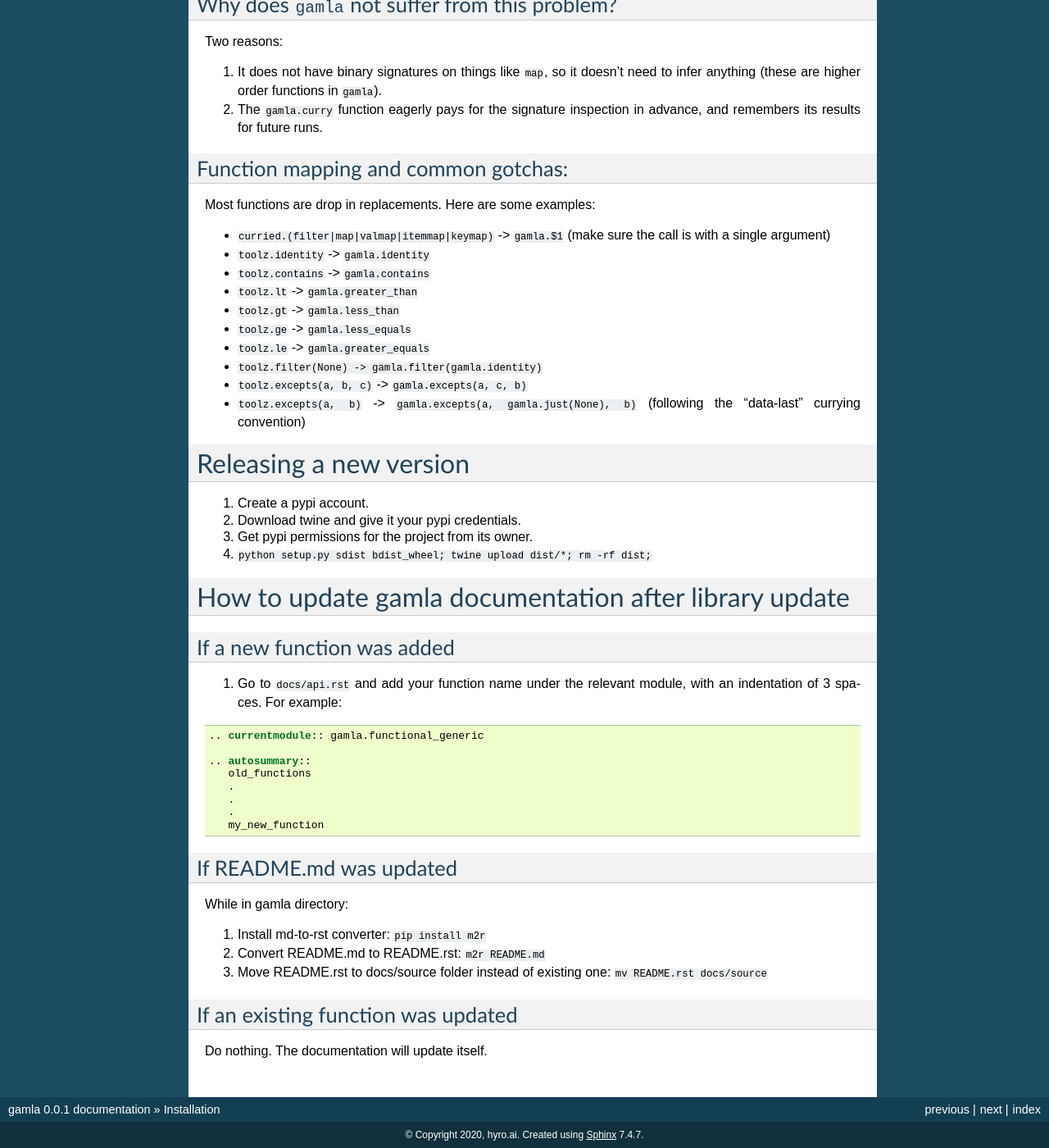
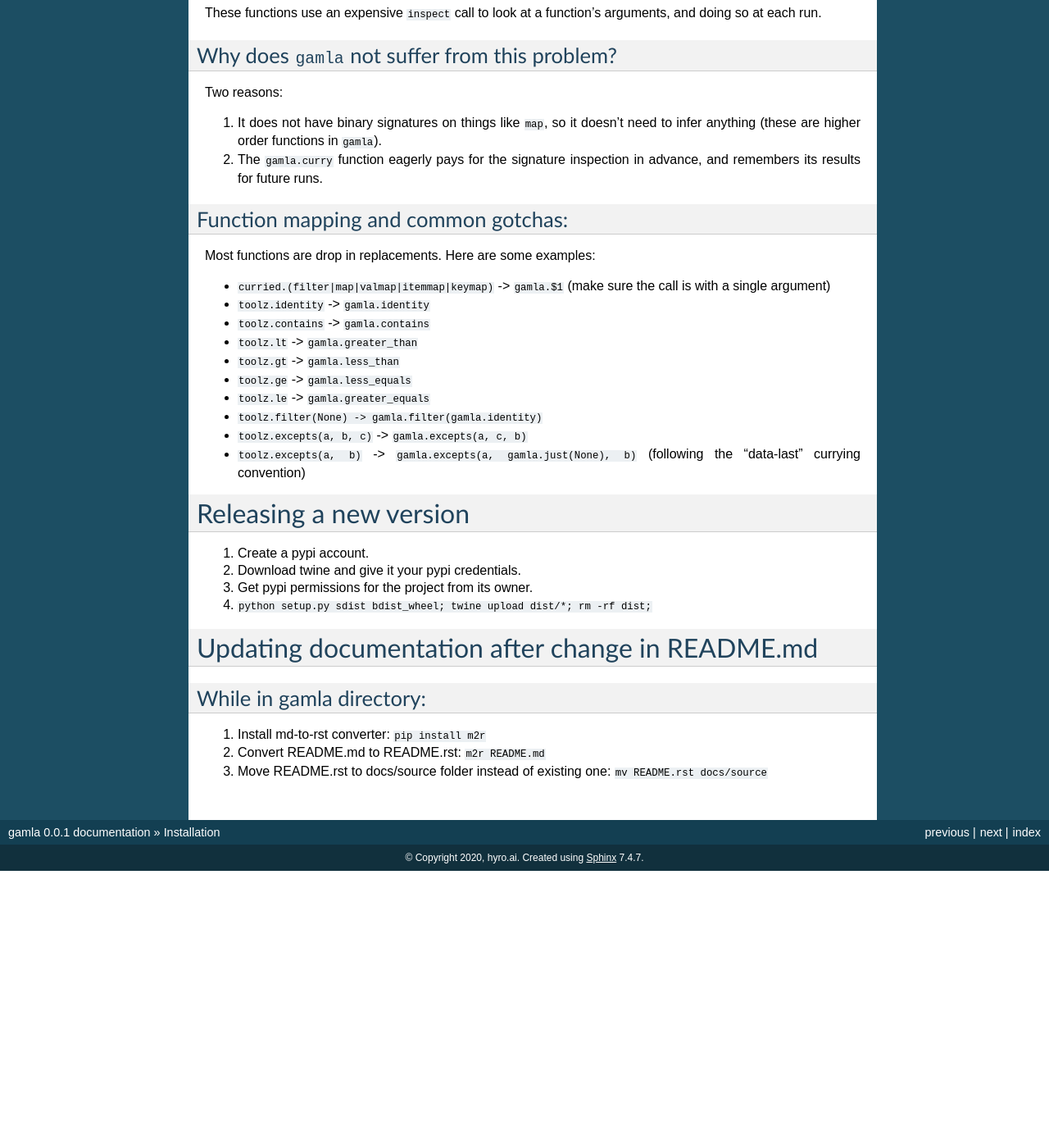
Before and after one commit to hyroai/gamla, a Sphinx documentation site: the page built from docs/source/README.rst, in a window 1280 px wide and 1400 px high, scrolled down 2061 px. Shown: the whole window at 82% size. Built offline with Sphinx 7.4.7, drawn with Linux system fonts in a browser that asks for light colours; after the commit the page ends 3123 px from its top, so only the background shows below that; some of the changed text lies outside the part shown.

Commit message:
update READMEs

```diff
--- a/docs/source/README.rst
+++ b/docs/source/README.rst
@@ -147,38 +149,13 @@ Releasing a new version
 #. Get pypi permissions for the project from its owner.
 #. ``python setup.py sdist bdist_wheel; twine upload dist/*; rm -rf dist;``
 
-How to update gamla documentation after library update
-------------------------------------------------------
-
-If a new function was added
-^^^^^^^^^^^^^^^^^^^^^^^^^^^
-
-
-#. Go to ``docs/api.rst`` and add your function name under the relevant module, with an indentation of 3 spaces.
-   For example:
-
-.. code-block:: rest
-
-   .. currentmodule:: gamla.functional_generic
-
-   .. autosummary::
-      old_functions
-      .
-      .
-      .
-      my_new_function
-
-If README.md was updated
-^^^^^^^^^^^^^^^^^^^^^^^^
+Updating documentation after change in README.md
+------------------------------------------------
 
 While in gamla directory:
+^^^^^^^^^^^^^^^^^^^^^^^^^
 
 
 #. Install md-to-rst converter: ``pip install m2r``
 #. Convert README.md to README.rst: ``m2r README.md``
 #. Move README.rst to docs/source folder instead of existing one: ``mv README.rst docs/source``
-
-If an existing function was updated
-^^^^^^^^^^^^^^^^^^^^^^^^^^^^^^^^^^^
-
-Do nothing. The documentation will update itself.
```
Also changed, not shown: other parts of docs/source/README.rst (+2 -0 lines), README.md (+2 -24 lines).
